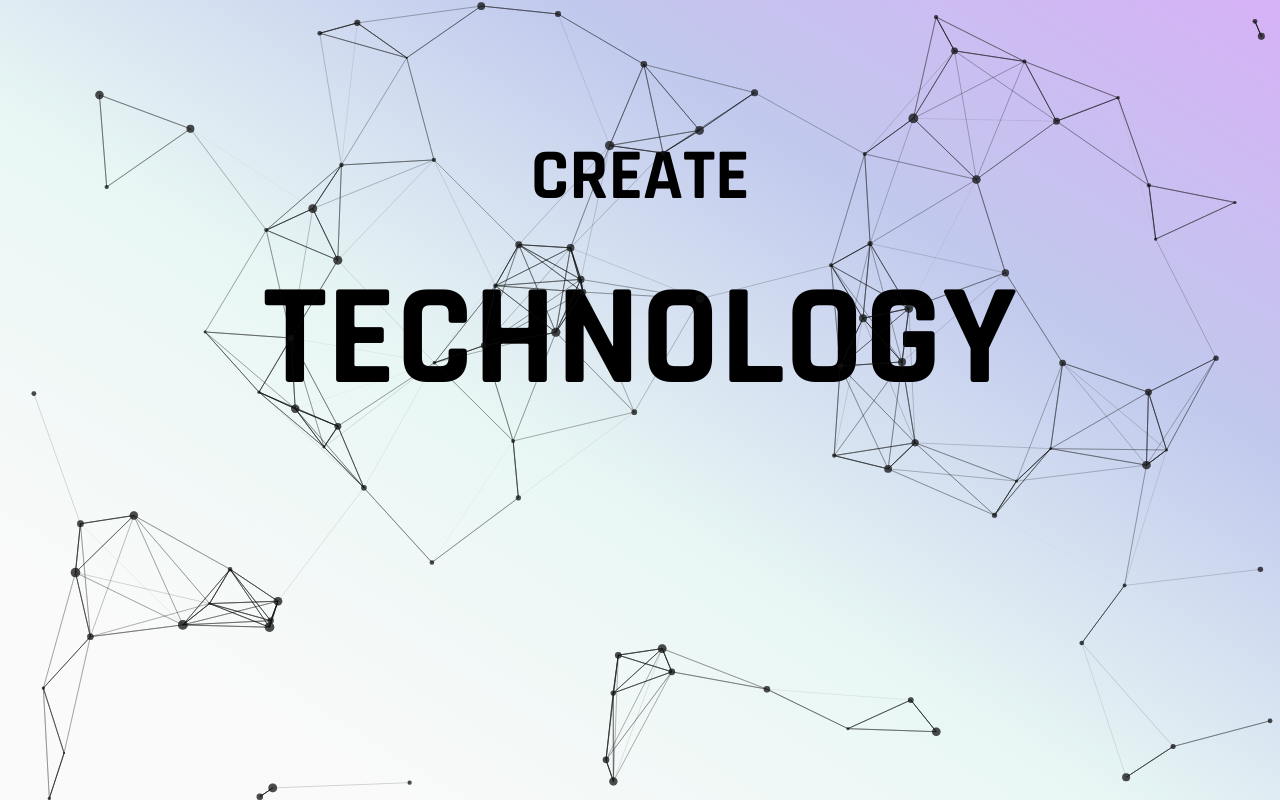
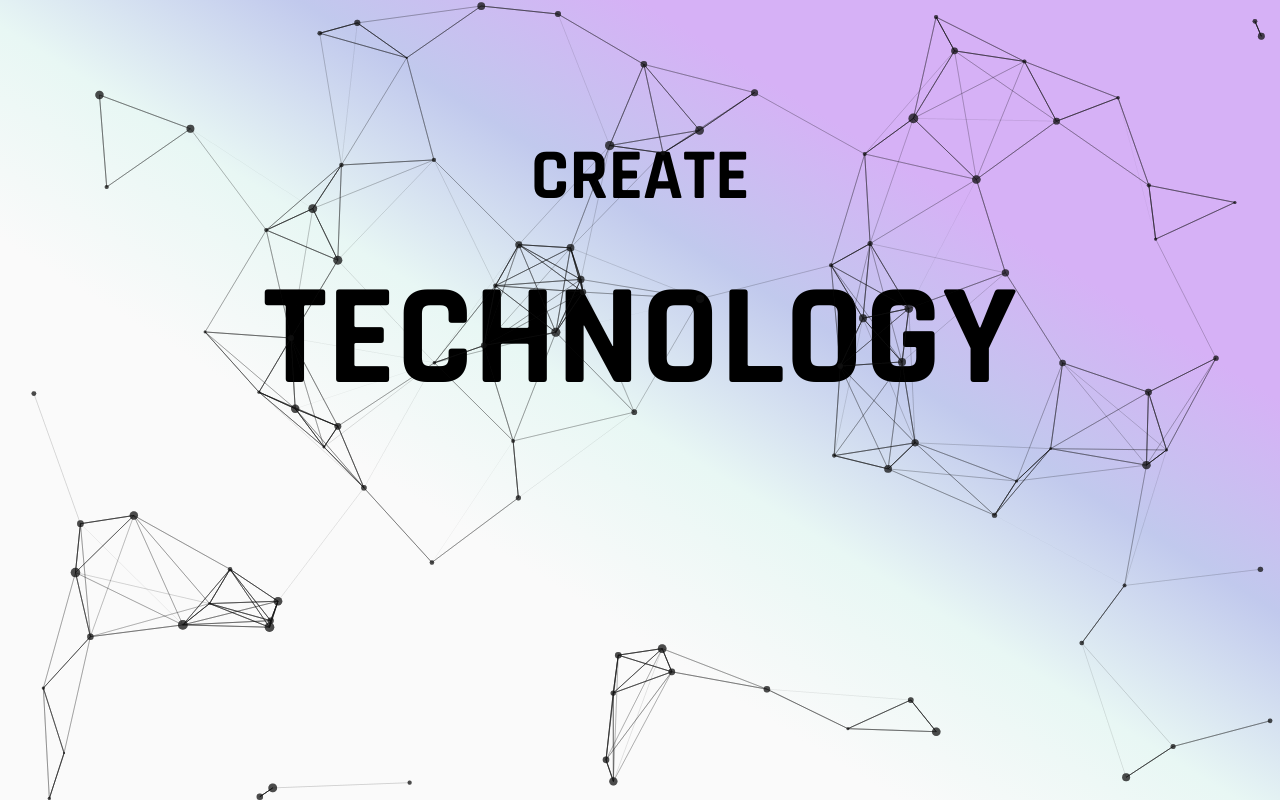
Before and after one commit to enzoggqs/desafio-kolabs, a React (Create React App) app: page / in a window 1280 px wide. Built offline with nearby package versions, Linux system fonts and the light colour scheme.

Commit message:
Fixing gradient background-image

```diff
--- a/src/index.css
+++ b/src/index.css
@@ -6,7 +6,7 @@ body {
   margin: auto;
   padding: auto;
   overflow: hidden;
-  background-image: linear-gradient(to top right, #FAFAFA 15%, #E8F7F4, #C1C9ED, #D6B1F6);
+  background-image: linear-gradient(to top right, #FAFAFA 35%, #E8F7F4, #C1C9ED, #D6B1F6 75%);
   font-family: 'Rajdhani', sans-serif;
   -webkit-font-smoothing: antialiased;
   -moz-osx-font-smoothing: grayscale;
```
